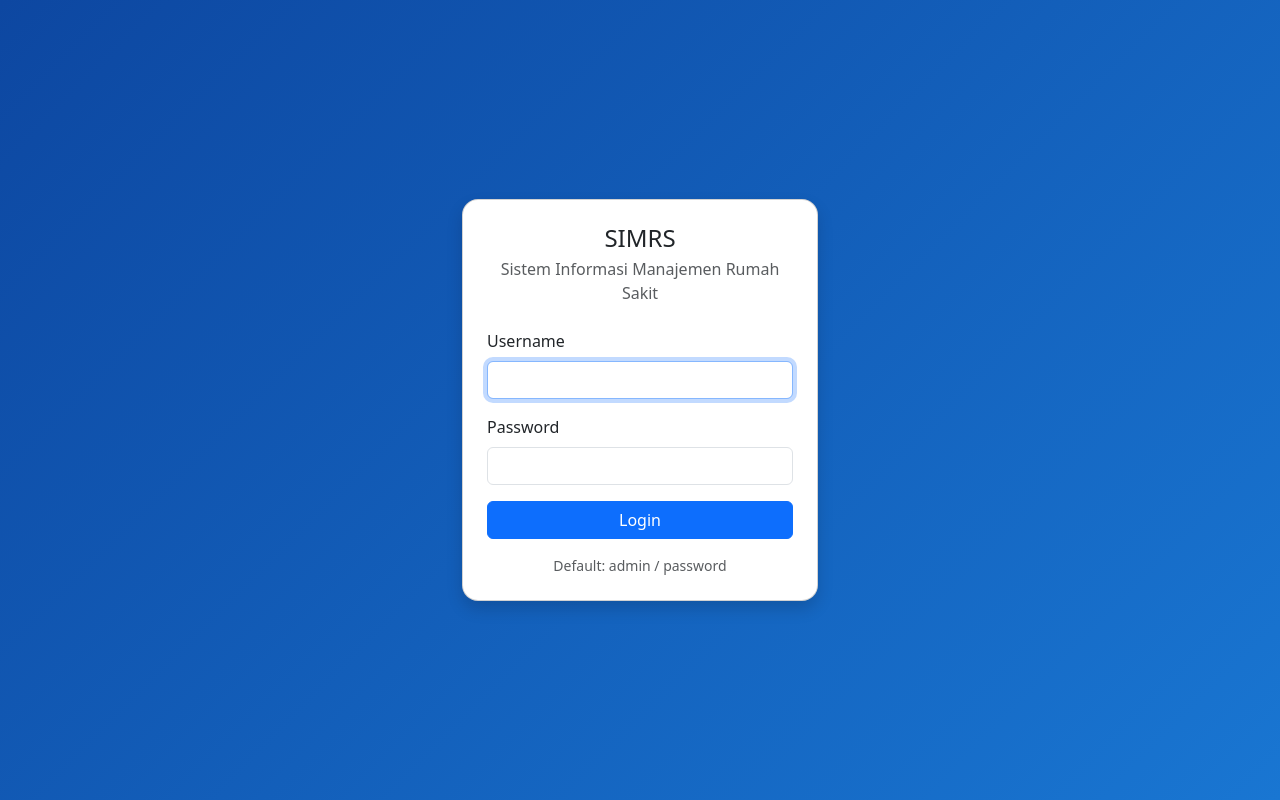
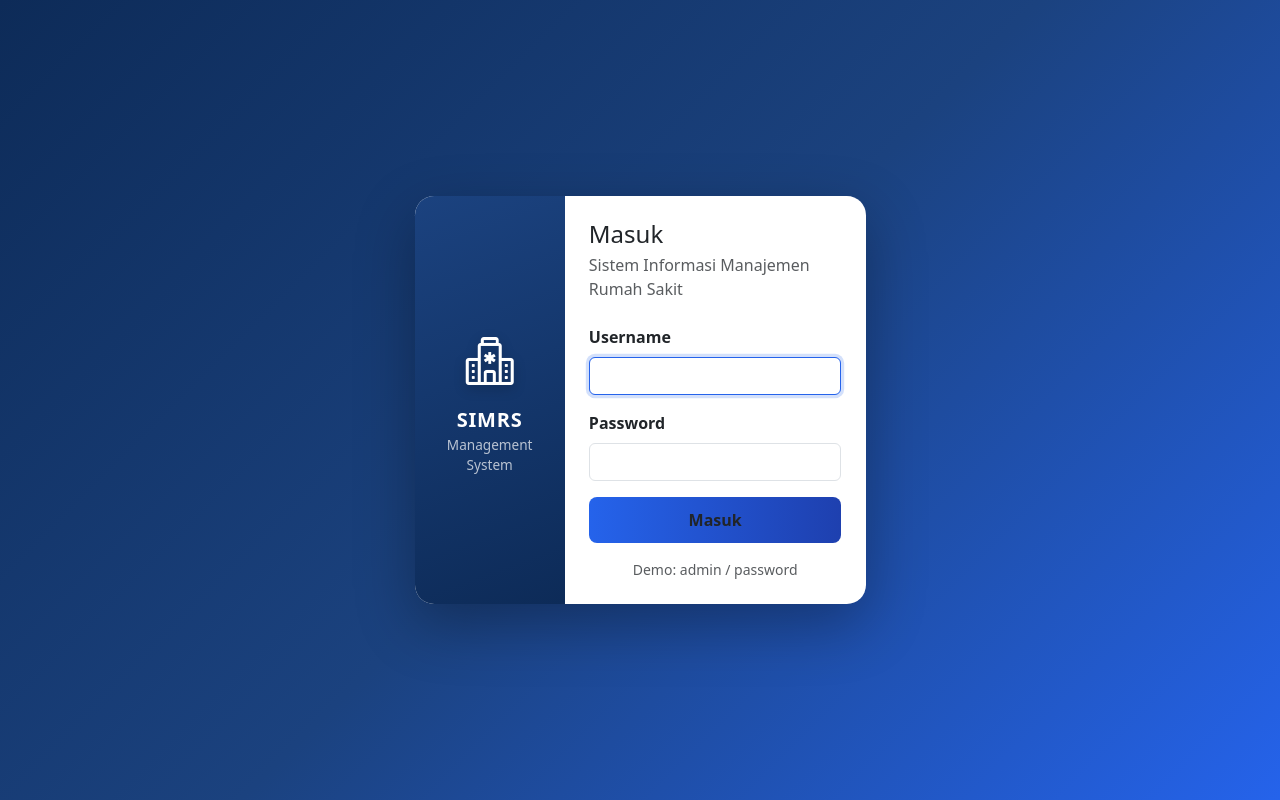
Before and after one commit to antono4/SIMRSCodeIgniter, a CodeIgniter 4 app: the page made by app/Views/auth/login.php in a window 1280 px wide. Run offline with PHP 8.4 and a stand-in for CodeIgniter, Linux system fonts and the light colour scheme; the template is opened without the code that fills it, so the values that code supplies are empty; some libraries are stand-ins or nearby versions.

Commit message:
Upgrade UI gaya AdminLTE
- Sidebar gradient gelap + active gradient, ikon lebar tetap, hover padding
- Breadcrumb di bawah topbar, header kolom tabel uppercase, hover row
- Card shadow lebih halus, tombol/badge rounded, transisi tipis
- Login page: dua panel (brand kiri + form kanan), gradient Navy→Blue

Co-authored-by: openhands <openhands@all-hands.dev>

```diff
--- a/app/Views/auth/login.php
+++ b/app/Views/auth/login.php
@@ -5,19 +5,36 @@
     <meta name="viewport" content="width=device-width, initial-scale=1">
     <title>Login - SIMRS</title>
     <link href="https://cdn.jsdelivr.net/npm/bootstrap@5.3.3/dist/css/bootstrap.min.css" rel="stylesheet">
+    <link href="https://cdn.jsdelivr.net/npm/bootstrap-icons@1.11.3/font/bootstrap-icons.min.css" rel="stylesheet">
     <style>
-        body { background: linear-gradient(135deg, #0d47a1, #1976d2); min-height: 100vh; display: flex; align-items: center; }
-        .card { border-radius: 1rem; }
+        body { background: linear-gradient(135deg, #0d2b58 0%, #1b427f 50%, #2563eb 100%); min-height: 100vh; display: flex; align-items: center; }
+        .card { border-radius: 1.2rem; border: 0; box-shadow: 0 20px 60px rgba(0,0,0,.3); overflow: hidden; }
+        .bg-panel { background: linear-gradient(160deg, #1b427f, #0d2b58); }
+        .brand-icon { font-size: 3rem; color: #fff; text-shadow: 0 4px 12px rgba(0,0,0,.25); }
+        .brand-name { color: #fff; font-weight: 700; letter-spacing: .04em; }
+        .brand-sub { color: rgba(255,255,255,.7); font-size: .85rem; }
+        .form-control:focus { border-color: #2563eb; box-shadow: 0 0 0 .2rem rgba(37,99,235,.2); }
+        .btn-login { background: linear-gradient(90deg, #2563eb, #1e40af); border: 0; font-weight: 600; padding: .7rem; border-radius: .5rem; transition: filter .2s; }
+        .btn-login:hover { filter: brightness(1.1); color: #fff; }
     </style>
 </head>
 <body>
 <div class="container">
     <div class="row justify-content-center">
-        <div class="col-md-4">
-            <div class="card shadow">
+        <div class="col-md-5">
+            <div class="card">
+                <div class="row g-0">
+                    <div class="col-md-4 bg-panel d-flex flex-column justify-content-center align-items-center text-center p-4">
+                        <div>
+                            <i class="bi bi-hospital brand-icon"></i>
+                            <div class="brand-name fs-5 mt-2">SIMRS</div>
+                            <div class="brand-sub">Management System</div>
+                        </div>
+                    </div>
+                    <div class="col-md-8">
                         <div class="card-body p-4">
-                    <h4 class="text-center mb-1">SIMRS</h4>
-                    <p class="text-center text-muted mb-4">Sistem Informasi Manajemen Rumah Sakit</p>
+                            <h4 class="mb-1">Masuk</h4>
+                            <p class="text-muted mb-4">Sistem Informasi Manajemen Rumah Sakit</p>
 
                             <?php if (session()->getFlashdata('error')): ?>
                                 <div class="alert alert-danger"><?= esc(session()->getFlashdata('error')) ?></div>
@@ -26,16 +43,18 @@
                             <form method="post" action="<?= base_url('login') ?>">
                                 <?= csrf_field() ?>
                                 <div class="mb-3">
-                            <label class="form-label">Username</label>
+                                    <label class="form-label fw-semibold">Username</label>
                                     <input type="text" name="username" class="form-control" value="<?= old('username') ?>" required autofocus>
                                 </div>
                                 <div class="mb-3">
-                            <label class="form-label">Password</label>
+                                    <label class="form-label fw-semibold">Password</label>
                                     <input type="password" name="password" class="form-control" required>
                                 </div>
-                        <button type="submit" class="btn btn-primary w-100">Login</button>
+                                <button type="submit" class="btn btn-login w-100">Masuk</button>
                             </form>
-                    <p class="text-muted small mt-3 mb-0 text-center">Default: admin / password</p>
+                            <p class="text-muted small mt-3 mb-0 text-center">Demo: admin / password</p>
+                        </div>
+                    </div>
                 </div>
             </div>
         </div>
```
Also changed, not shown: app/Views/layout/main.php (+27 -14 lines). Lines whose indentation alone changed are shown as unchanged.
